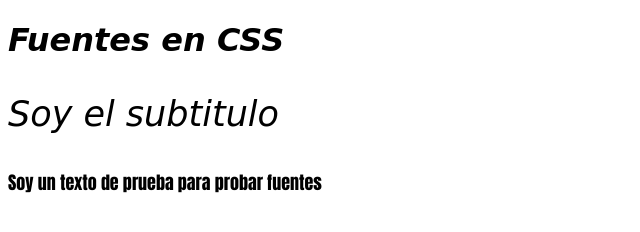
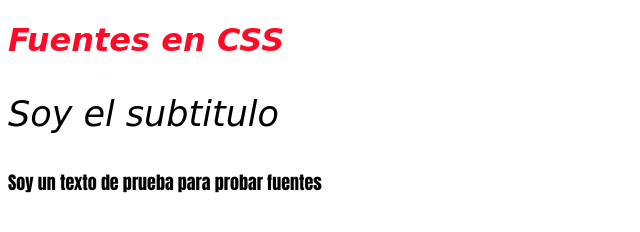
Before and after one commit to AbeCG/LearningWeb, a plain HTML site: page Master en CSS_ Responsive, SASS, Flexbox, Grid y Bootstrap/seccion7/index.html in a window 1280 px wide. Shown: the whole page, without its empty margins (0-640 px from the left). Drawn offline with Linux system fonts and the light colour scheme; a web font is replaced by a local one.

Commit message:
colores
Colroes en CSS

```diff
--- a/Master en CSS_ Responsive, SASS, Flexbox, Grid y Bootstrap/seccion7/styles.css
+++ b/Master en CSS_ Responsive, SASS, Flexbox, Grid y Bootstrap/seccion7/styles.css
@@ -9,6 +9,14 @@ h1{
     /*font-family: Arial, Helvetica, sans-serif;*/
     font-style: italic;
     font-family: 'Climate Crisis', cursive;
+
+    color: mediumpurple;
+
+    color: #ee0606f8;
+
+    color: rgb(255, 225, 107);
+
+    color: rgba(255, 10, 38, 1);
 }
 
 h3{
```
